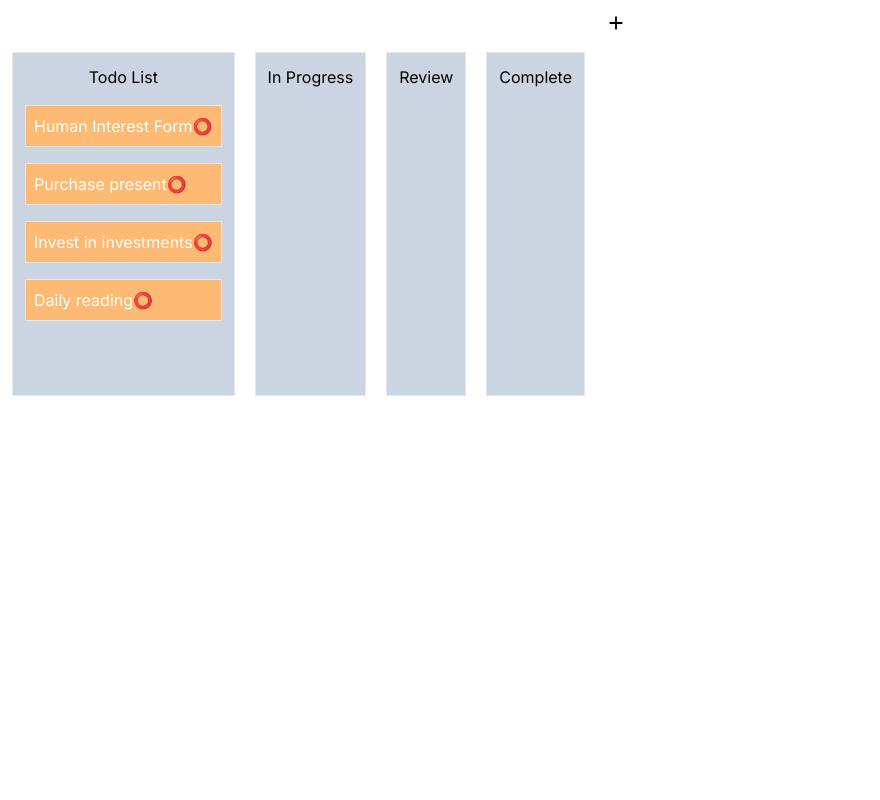
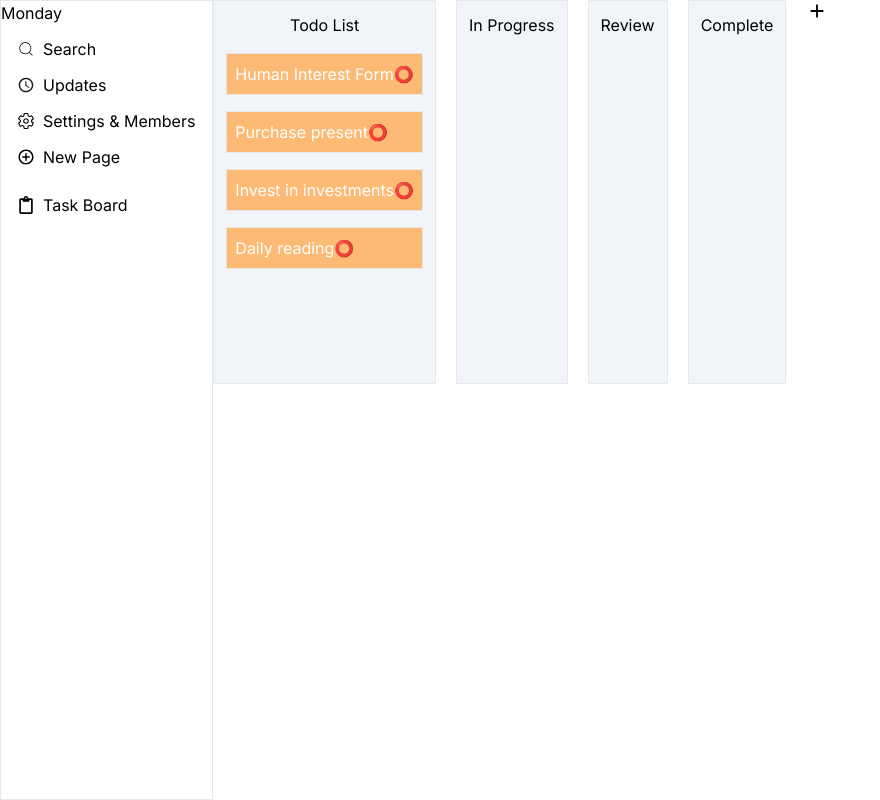
Before and after one commit to RahulRawatji/modayMadness, a React (Vite) app: page / in a window 1280 px wide. Shown: the whole page, without its empty margins (0-880 px from the left). Built offline with nearby package versions, Linux system fonts and the light colour scheme.

Commit message:
feat: :sparkles: sidebar added

```diff
--- a/src/App.jsx
+++ b/src/App.jsx
@@ -1,8 +1,11 @@
 import "./App.css"
 import Board from "./Board"
+import Sidebar from "./components/Sidebar/Sidebar"
+
 function App() {
   return (
-    <div className="p-3">
+    <div className="flex">
+      <Sidebar />
       <Board />
     </div>
   )
--- a/src/Droppable.jsx
+++ b/src/Droppable.jsx
@@ -13,7 +13,7 @@ export default function Droppable(props) {
     <div
       ref={setNodeRef}
       style={style}
-      className="border mt-10 bg-slate-300 flex flex-col gap-4 p-3"
+      className="border bg-slate-100 flex flex-col gap-4 p-3"
     >
       {props.children}
     </div>
--- /dev/null
+++ b/src/components/Layout/index.jsx
@@ -0,0 +1,7 @@
+import React from "react"
+
+const Layout = () => {
+  return <div>index</div>
+}
+
+export default Layout
--- /dev/null
+++ b/src/components/Sidebar/Sidebar.jsx
@@ -0,0 +1,41 @@
+import React from "react"
+import { CiSearch } from "react-icons/ci"
+import { IoMdTime } from "react-icons/io"
+import { IoSettingsOutline } from "react-icons/io5"
+import { MdAddCircleOutline } from "react-icons/md"
+import { FaRegClipboard } from "react-icons/fa"
+
+const Sidebar = () => {
+  return (
+    <div className="w-1/6 border h-screen ">
+      <h4>Monday</h4>
+      <div className="mt-2 flex flex-col gap-1">
+        <div className="flex gap-2 items-center pl-4 py-1 hover:bg-slate-200 hover:cursor-pointer">
+          <CiSearch size={18} />
+          Search
+        </div>
+        <div className="flex gap-2 items-center pl-4 py-1 hover:bg-slate-200 hover:cursor-pointer">
+          {" "}
+          <IoMdTime size={18} />
+          Updates
+        </div>
+        <div className="flex gap-2 items-center pl-4 py-1 hover:bg-slate-200 hover:cursor-pointer">
+          <IoSettingsOutline size={18} />
+          Settings & Members
+        </div>
+        <div className="flex gap-2 items-center pl-4 py-1 hover:bg-slate-200 hover:cursor-pointer">
+          <MdAddCircleOutline size={18} />
+          New Page
+        </div>
+      </div>
+      <div className="mt-4">
+        <div className="flex gap-2 items-center pl-4 py-1 hover:bg-slate-200 hover:cursor-pointer">
+          <FaRegClipboard size={18} />
+          Task Board
+        </div>
+      </div>
+    </div>
+  )
+}
+
+export default Sidebar
```
